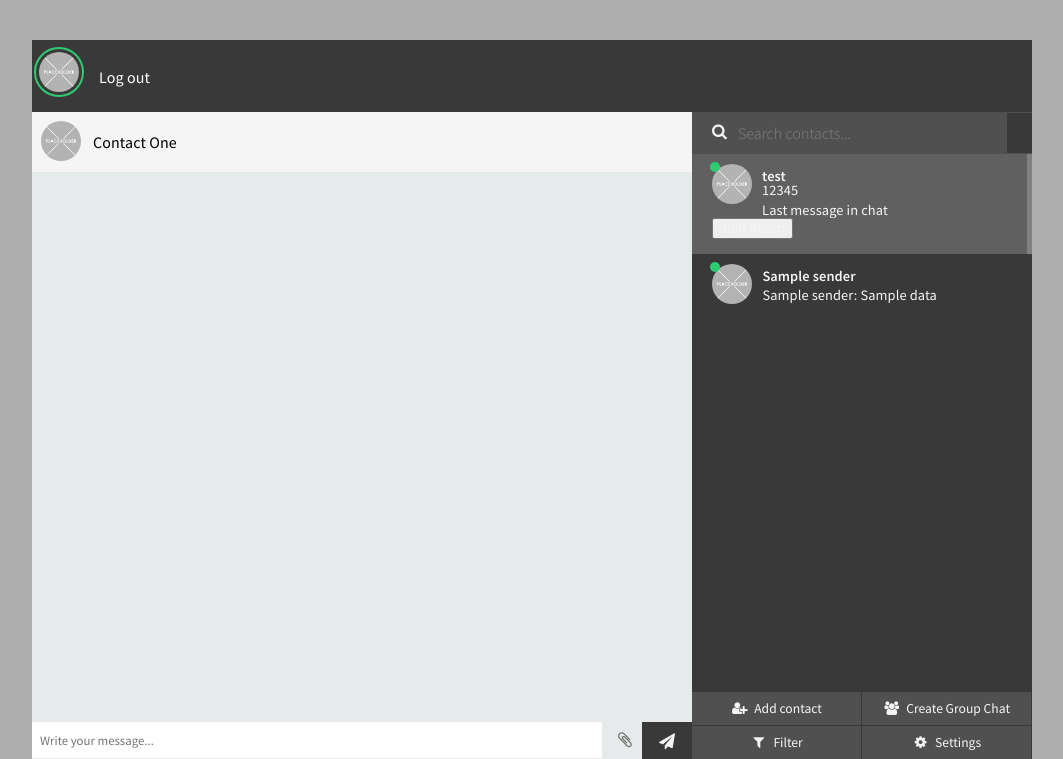
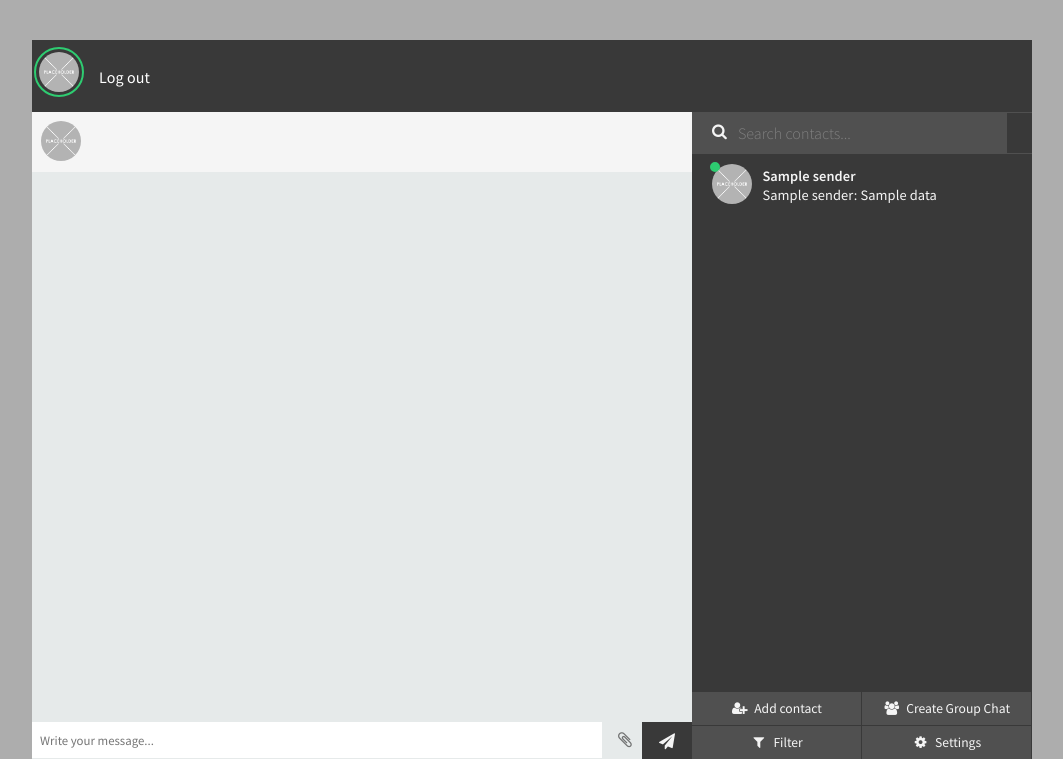
Before and after one commit to mhfarrell/final-year-project, a Flask app: template code/app/templates/index.html in a window 1280 px wide. Shown: the top 759 px of the page, without its empty margins (108-1171 px from the left). Run offline with Flask 2, Linux system fonts and the light colour scheme; the template is opened without the code that fills it: most values are stand-ins (such as "Sample title", 1, 10 or a date in 2020); some libraries are stand-ins or nearby versions.

Commit message:
chat heads working mostly

```diff
--- a/code/app/static/js/index.js
+++ b/code/app/static/js/index.js
@@ -40,6 +40,7 @@ $("#status-options ul li").click(function() {
             // physical channel. If you don't care about multiple channels, you
             // can set the namespace to an empty string.
             namespace = '/test';
+			var currentRoom = null;
 			var activeRoom = null;
 			var activeUser = null;
 
@@ -77,64 +78,49 @@ $("#status-options ul li").click(function() {
 			//individual user chats
 			//
 			$(document).on('click', function(event){
-				if($(event.target).hasClass('joinRoom')){
-					var formID = $(event.target).closest('li').attr('id');
-					roomJoin(formID);
+				var liID = $(event.target).closest('li').attr('id');
+				if($(event.target).hasClass('contact')){
+					if (activeRoom == null){
+						roomJoin(liID);
+					}else{
+						$('#'+activeRoom).removeClass('contact active').addClass('contact');
+						roomJoin(liID);
+					}
 				}
 			});
 
 			function roomJoin(i){
-				if (activeRoom == null){
-					socket.emit('join', {room: $('#room'+i).text(), username: activeUser});
-					console.log('joined ' + $('#user'+i).text());
-					activeRoom = $('#chat'+i).text();
+				if (currentRoom == null){
+					//var openchat
+					//if openchat
+					//close openchat
+					//then do the rest
+					currentRoom = $('#chat'+i).text();
+					activeRoom = i;
 					activeUser = $('#yourUsername').text();
+					$('#curContact').text($('#user'+i).text());
 					//toggle class later
 					$('#'+i).attr('class', 'contact active');
+					socket.emit('join', {room: currentRoom, username: activeUser});
 					return false;
 				}else{
-					console.log('Leaving ' + activeRoom);
-					socket.emit('leave', {room: activeRoom});
+					socket.emit('leave', {room: currentRoom});
 					activeUser = null;
 					activeRoom = null;
+					currentRoom = null;
+					$('#curContact').text(null);
 					$('#chatMsg').empty();
 					//toggle class later
-					$('#'+i).attr('class', 'contact');
+					$('#'+i).removeClass('contact active').addClass('contact');
 					return false;
 				}
 				return;
 			}
-
-
-
-            $('form#contact').submit(function(event) {
-				if (activeRoom == null){
-					socket.emit('join', {room: $('#chatOne').text(), username: activeUser});
-					console.log('joined ' + $('#userOne').text());
-					activeRoom = $('#chatOne').text();
-					activeUser = $('#yourUsername').text();
-					console.log("welcome: " + activeUser);
-					$("#roomSub").prop('value', 'Leave Room');
-					return false;
-				}else{
-					console.log('Leaving ' + activeRoom);
-					socket.emit('leave', {room: activeRoom});
-					$('#log').append('<br>' + $('<div/>').text('Goodbye: ' + activeUser).html());
-					activeUser = null;
-					activeRoom = null;
-					$("#roomSub").prop('value', 'Join Room');
-					$("#chatMsg").empty();
-					return false;
-				}
-            });
-			//
-			//
-			//individual user chats
-			//
+			//semi working
 
             $('form#sendMessage').submit(function(event) {
-				console.log('room: ' + activeRoom + ', username: ' + activeUser);
-                socket.emit('sendMessage', {room: activeRoom, data: $('#roomMessage').val(), sender: activeUser, recipient: $('#userOne').text()});
+				console.log('room: ' + currentRoom + ', username: ' + activeUser);
+                socket.emit('sendMessage', {room: currentRoom, data: $('#roomMessage').val(), sender: activeUser, recipient: $('#userOne').text()});
 				$("#roomMessage").prop("value", "");
                 return false;
             });
--- a/code/app/templates/index.html
+++ b/code/app/templates/index.html
@@ -27,46 +27,30 @@
 				</div>
 				<div id="contacts">
 						<ul>
-							<li class="contact active">
-								<form id="contact" method="POST" action='#'>
-									<div class="wrap">
-										<!-- get status from get request -->
-										<span class="contact-status online"></span>
-										<!-- get profile picture from get request -->
-										<img src="{{ url_for('static', filename='images/placeholder.png') }}" alt="" />
-										<div class="meta">
-											<!-- get contact name from get request -->
-											<p id="userOne" class="name">test</p>
-											<p id="chatOne">12345</p>
-											<!-- get last message in chat from get request -->
-											<p class="preview">Last message in chat</p>
-											<input type="submit" id="roomSub" value="Join Room">
-										</div>
-									</div>
-								</form>
-							</li>
-							{% set count = 1 %}
 							{% for chats in chats -%}
-							<li id="{{count}}" class="contact">
+							{% if loop.index == 1 %}
+								<li id="{{loop.index}}" class="contact">
+							{% else %}
+								<li id="{{loop.index}}" class="contact">
+							{% endif %}
 								<div class="wrap">
 									<!-- get status from get request -->
 									<span class="contact-status online"></span>
 									<!-- get profile picture from get request -->
 									<img src="{{ url_for('static', filename='images/placeholder.png') }}" alt="" />
 									<div class="meta">
-										<p id="room{{count}}" hidden></p>
+										<p hidden id="chat{{loop.index}}">{{chats[loop.index]['chatID']}}</p>
 										<!-- get contact name from get request -->
-										{% if current_user == chats[count]['sender'] %}
-											<p id="user{{count}}" class="name">{{chats[count]['recipient']}}</p>
+										{% if current_user == chats[loop.index]['sender'] %}
+											<p id="user{{loop.index}}" class="name">{{chats[loop.index]['recipient']}}</p>
 										{% else %}
-											<p id="user{{count}}" class="name">{{chats[count]['sender']}}</p>
+											<p id="user{{loop.index}}" class="name">{{chats[loop.index]['sender']}}</p>
 										{% endif %}
 										<!-- get last message in chat from get request -->
-										<p class="preview">{{chats[count]['sender']}}: {{chats[count]['data']}}</p>
+										<p class="preview">{{chats[loop.index]['sender']}}: {{chats[loop.index]['data']}}</p>
 									</div>
 								</div>
 							</li>
-							{% set count = count + 1 %}
 							{%- endfor %}
 							<!--add something that JQuery can get counts final value-->
 							<!--example
@@ -97,7 +81,7 @@
 			<div class="chatWindow">
 				<div class="contact-profile">
 					<img src="{{ url_for('static', filename='images/placeholder.png') }}" alt="" />
-					<p>Contact One</p>
+					<p id="curContact"></p>
 					<input hidden id="yourUsername" type="text" value="{{ current_user }}" />
 				</div>
 				<div class="messages">
@@ -124,6 +108,5 @@
 		<script src='https://cdnjs.cloudflare.com/ajax/libs/jquery/3.3.1/jquery.js'></script>
 		<script type="text/javascript" src="https://cdnjs.cloudflare.com/ajax/libs/socket.io/2.2.0/socket.io.js"></script>
 		<script  src="{{ url_for('static', filename='js/index.js') }}"></script>
-		<p id="chatCount" hidden>{{count}}</p>
 	</body>
 </html>
```
Also changed, not shown: code/app/routes.py (line endings or trailing spaces).
